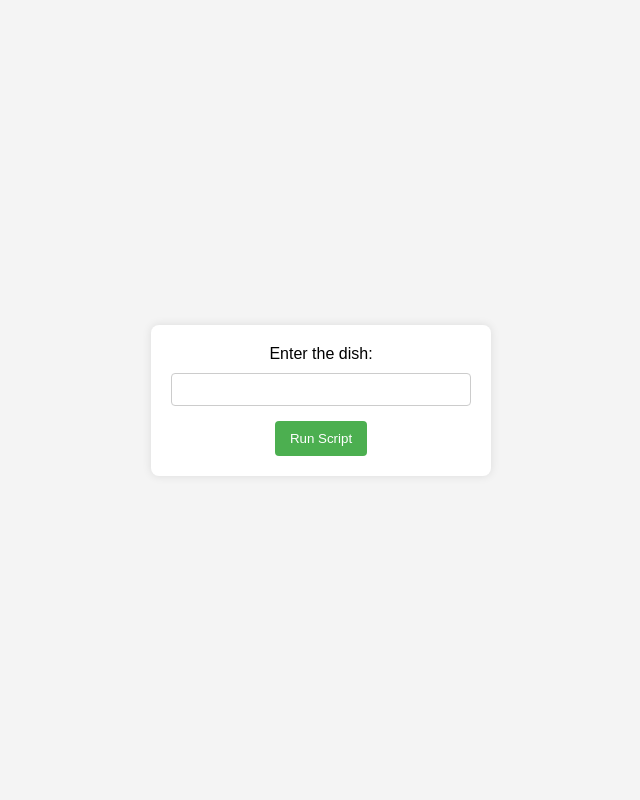
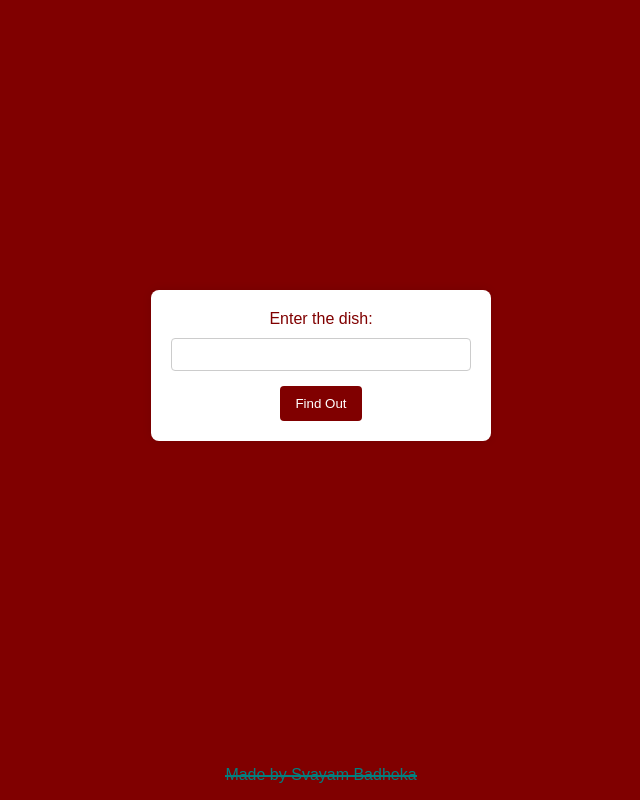
Before and after one commit to SvayamB/DishLook, a Flask app: page / in a window 1280 px wide. Shown: the whole page, without its empty margins (319-959 px from the left). Run offline with Flask 3, Linux system fonts and the light colour scheme.

Commit message:
Initial commit

```diff
--- a/hacky.py
+++ b/hacky.py
@@ -39,7 +39,7 @@ def getFoodNuts(Foodname,days):
                     return (items['dish-name']+" At "+location_id_to_name(dinHall)+str(dinHall)+" on "+ date.strftime("%m/%d/%Y")+" during "+ found['meal-name'])
         date=date + datetime.timedelta(days = 1)
         count=count+1
-    return "not found"
+    return "not be any " + Foodname + " in the next 15 days"
 import sys
 
 def main():
--- a/templates/index.html
+++ b/templates/index.html
@@ -1,7 +1,6 @@
-<!-- index.html -->
-
 <!DOCTYPE html>
 <html lang="en">
+
 <head>
     <meta charset="UTF-8">
     <meta name="viewport" content="width=device-width, initial-scale=1.0">
@@ -9,22 +8,31 @@
     <style>
         body {
             font-family: 'Arial', sans-serif;
-            background-color: #f4f4f4;
+            background-color: #800000; /* Maroon color */
             margin: 0;
             padding: 0;
             display: flex;
+            flex-direction: column; /* Make the layout vertical */
+            align-items: center;
+            height: 100vh;
+            color: white; /* Text color for better contrast */
+        }
+
+        main {
+            display: flex;
             justify-content: center;
             align-items: center;
-            height: 100vh;
+            flex-grow: 1; /* Allow the main content to grow and take available space */
         }
 
         form {
-            background-color: #fff;
+            background-color: #fff; /* White background */
             padding: 20px;
             border-radius: 8px;
             box-shadow: 0 0 10px rgba(0, 0, 0, 0.1);
             width: 300px;
             text-align: center;
+            color: #800000; /* Maroon text color */
         }
 
         label {
@@ -42,7 +50,7 @@
         }
 
         button {
-            background-color: #4caf50;
+            background-color: #800000; /* Maroon color */
             color: white;
             padding: 10px 15px;
             border: none;
@@ -51,28 +59,52 @@
         }
 
         button:hover {
-            background-color: #45a049;
-        }
-
-        pre {
-            white-space: pre-wrap;
+            background-color: #660000; /* Darker shade for hover */
         }
 
         .output-section {
             margin-top: 20px;
+            background-color: #fff; /* White background */
+            border-radius: 8px;
+            box-shadow: 0 0 10px rgba(0, 0, 0, 0.1);
+            padding: 20px;
+            text-align: center;
+            color: #800000; /* Maroon text color */
         }
 
         .error-message {
             color: #ff0000;
             font-weight: bold;
         }
+
+        /* Added styles for the attribution section */
+        .attribution {
+            margin-top: 20px;
+            text-align: center;
+            font-size: 16px; /* Slightly bigger font size */
+            color: teal; /* Teal color */
+            position: relative; /* Create a positioning context for pseudo-element */
+        }
+
+        /* Added a decorative shape around the attribution text */
+        .attribution::before {
+            content: '';
+            position: absolute;
+            top: 50%; /* Align to the vertical center */
+            left: 0;
+            width: 100%;
+            height: 2px;
+            background-color: teal;
+        }
     </style>
 </head>
+
 <body>
+    <main>
         <form action="/run_script" method="post">
             <label for="user_input">Enter the dish:</label>
             <input type="text" id="user_input" name="user_input" required>
-        <button type="submit">Run Script</button>
+            <button type="submit">Find Out</button> <!-- Changed button text to "Find Out" -->
         </form>
 
         {% if user_input %}
@@ -92,5 +124,12 @@
             <pre>There will be {{ output }}</pre>
         </div>
         {% endif %}
+    </main>
+
+    <!-- Attribution section -->
+    <div class="attribution">
+        <p>Made by Svayam Badheka</p>
+    </div>
 </body>
+
 </html>
```
Lines whose indentation alone changed are shown as unchanged.
